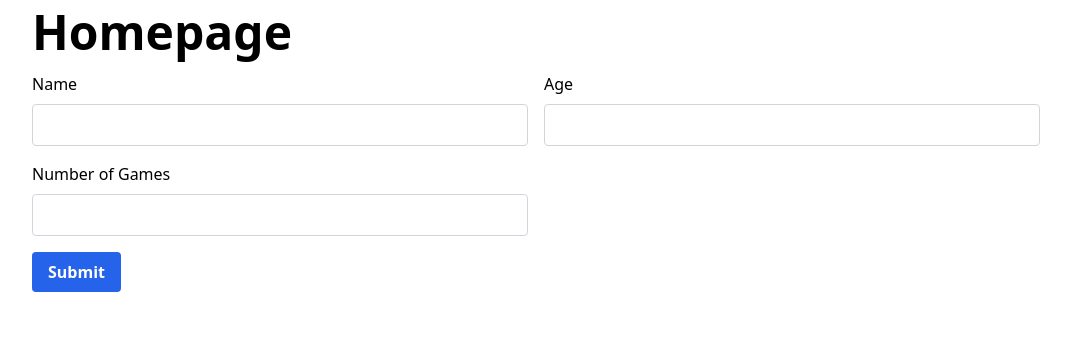
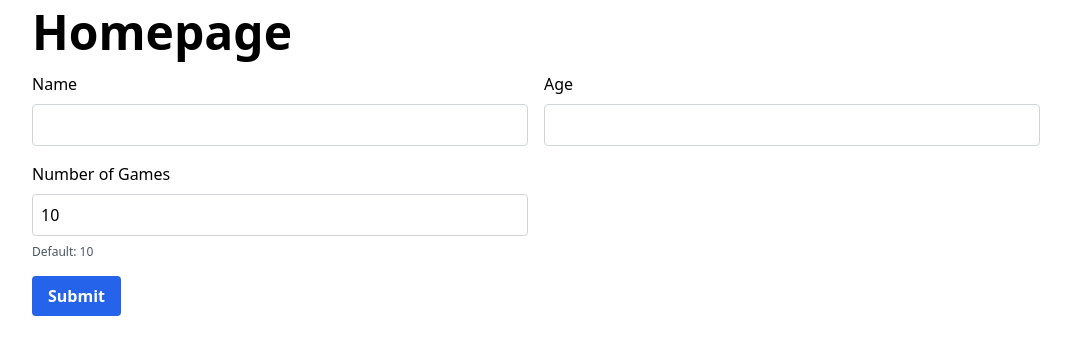
Before and after one commit to kevintdao/dbs-project, a Next.js app: page / in a window 1280 px wide. Shown: the top 354 px of the page, without its empty margins (104-1175 px from the left). Built offline with nearby package versions, Linux system fonts and the light colour scheme.

Commit message:
Fix format of publishers, developers, and genres on games page

```diff
--- a/components/VideoGames.jsx
+++ b/components/VideoGames.jsx
@@ -10,8 +10,9 @@ export default function VideoGames ({ data }) {
       <div className='px-6 py-4'>
         <div className='font-bold text-xl mb-2'>{data.title}</div>
         <p className='text-gray-700 text-base'>{`Released: ${data.released}`}</p>
-        <p className='text-gray-700 text-base'>{`Developer: ${data.developers}`}</p>
-        <p className='text-gray-700 text-base'>{`Genres: ${data.genres}`}</p>
+        <p className='text-gray-700 text-base'>{`Developer: ${data.developers.join(', ')}`}</p>
+        <p className='text-gray-700 text-base'>{`Publisher: ${data.publishers.join(', ')}`}</p>
+        <p className='text-gray-700 text-base'>{`Genres: ${data.genres.join(', ')}`}</p>
       </div>
     </div>
   )
--- a/pages/index.js
+++ b/pages/index.js
@@ -50,17 +50,18 @@ export default function Home() {
         <div className={styles.grid}>
           <div className={styles.input_container}>
             <label htmlFor="name">Name</label>
-            <input type="text" name="name" id="name" className={styles.input} required/>
+            <input type="text" name="name" id="name" className={styles.input} required />
           </div>
 
           <div className={styles.input_container}>
             <label htmlFor="age">Age</label>
-            <input type="number" name="age" id="age" className={styles.input} required/>
+            <input type="number" name="age" id="age" className={styles.input} required />
           </div>
 
           <div className={styles.input_container}>
             <label htmlFor="number">Number of Games</label>
-            <input type="number" name="number" id="number" className={styles.input} required/>
+            <input type="number" name="number" id="number" className={styles.input} required defaultValue={10} />
+            <p className='text-gray-600 text-xs'>Default: 10</p>
           </div>
         </div>
         <input className={styles.button} type="submit" value="Submit" />
```
